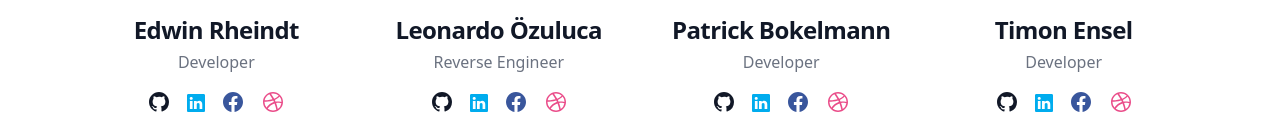
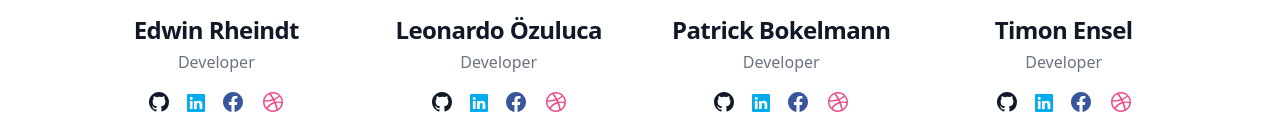
Before and after one commit to Patoty/KeySteps, a Next.js app: page / in a window 1280 px wide. Shown: the part 1393-1533 px from the top of the page. Built offline with nearby package versions, Linux system fonts and the light colour scheme.

Commit message:
change Leonardos job title

```diff
--- a/app/page.tsx
+++ b/app/page.tsx
@@ -81,7 +81,7 @@ export default function Home() {
                       <h3 className="mb-1 text-2xl font-bold tracking-tight text-gray-900 dark:text-white">
                           <a href="#">Leonardo Özuluca</a>
                       </h3>
-                      <p>Reverse Engineer</p>
+                      <p>Developer</p>
                       <ul className="flex justify-center mt-4 space-x-4">
                           <li>
                               <a href="https://github.com/Leonoez" className="text-gray-900 hover:text-gray-900 dark:hover:text-white dark:text-gray-300">
```
